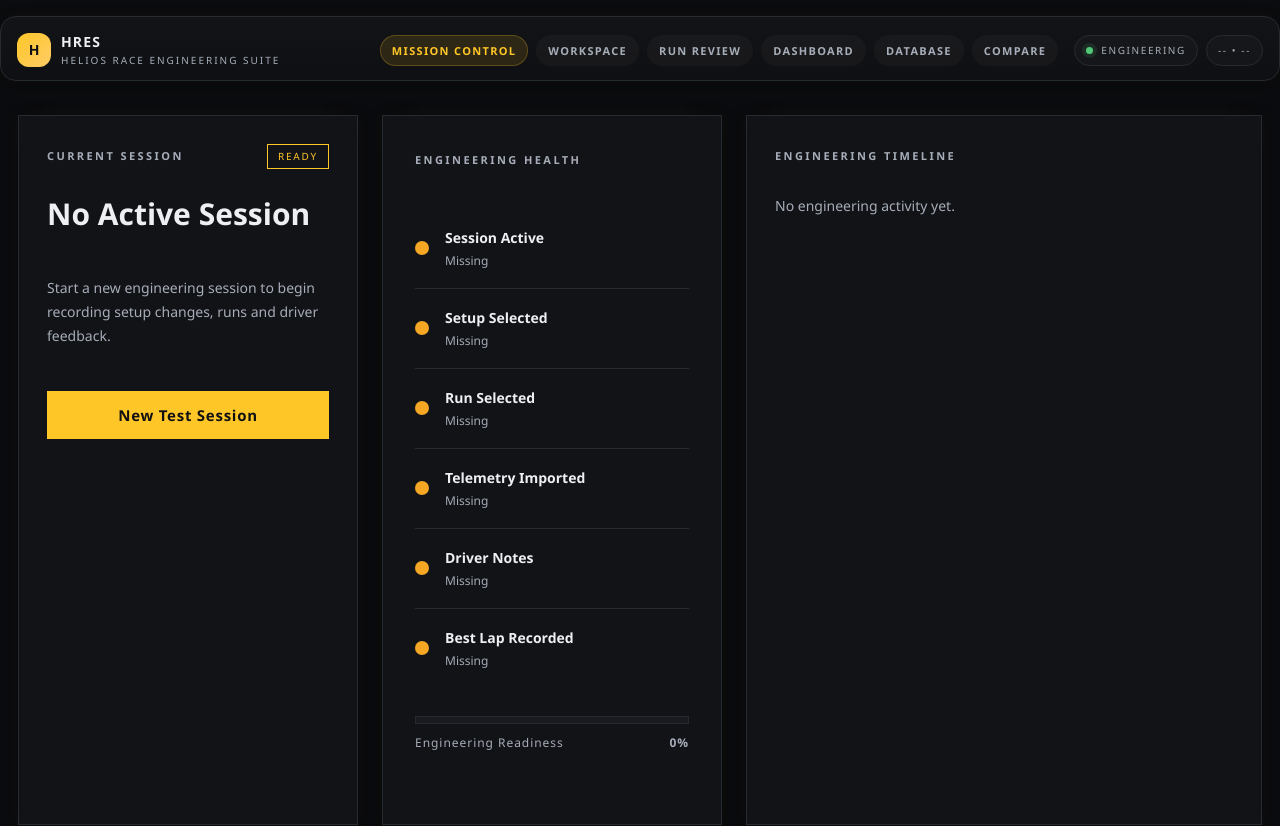
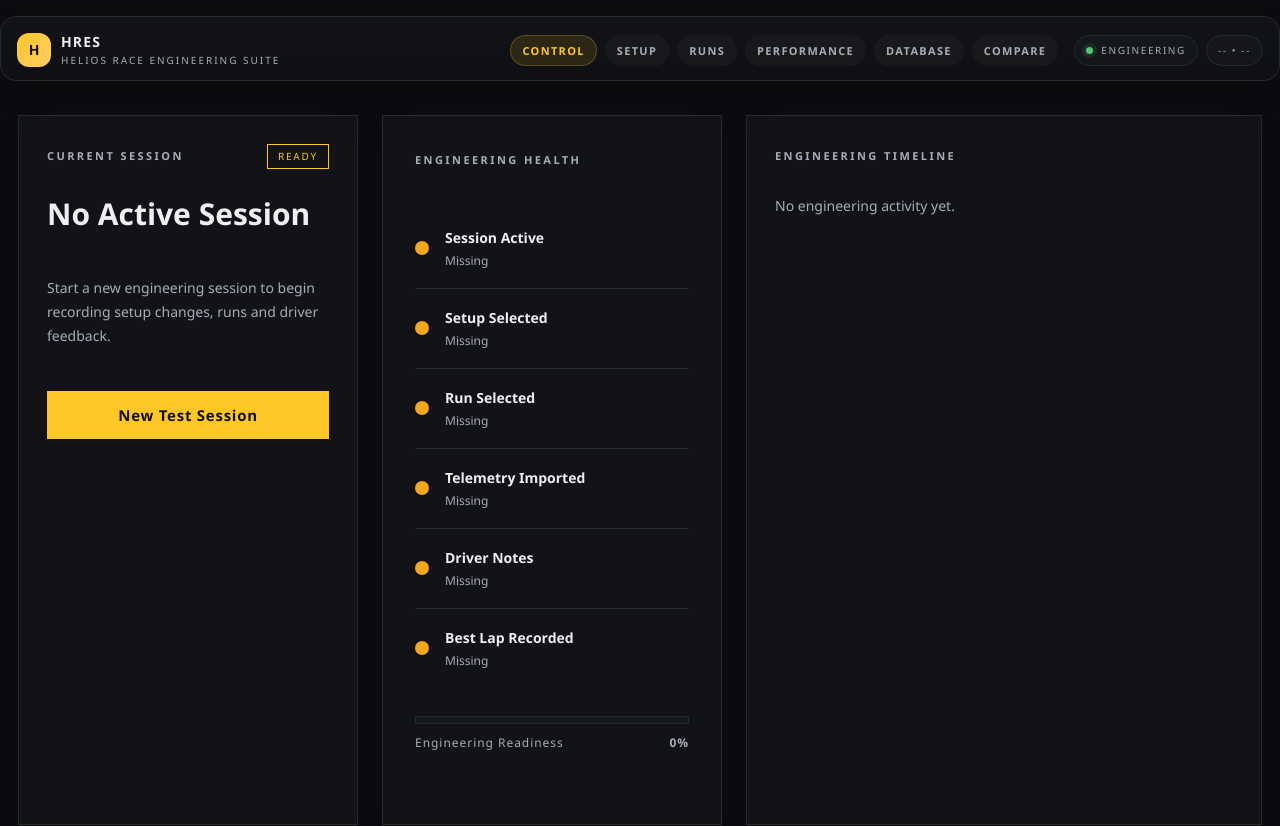
Before and after one commit to sgroot1/HRES, a React (Vite) app: page / in a window 1280 px wide. Shown: the top 826 px of the page. Built offline with nearby package versions, Linux system fonts and the light colour scheme.

Commit message:
Update AppHeader.tsx

```diff
--- a/src/components/layout/AppHeader.tsx
+++ b/src/components/layout/AppHeader.tsx
@@ -5,10 +5,10 @@ import { useSessionStore } from "../../store/sessionStore";
 import { useSetupStore } from "../../store/setupStore";
 
 const navigation = [
-  { label: "Mission Control", path: "/" },
-  { label: "Workspace", path: "/workspace" },
-  { label: "Run Review", path: "/runs" },
-  { label: "Dashboard", path: "/dashboard" },
+  { label: "Control", path: "/" },
+  { label: "Setup", path: "/workspace" },
+  { label: "Runs", path: "/runs" },
+  { label: "Performance", path: "/dashboard" },
   { label: "Database", path: "/database" },
   { label: "Compare", path: "/compare" },
 ];
```
